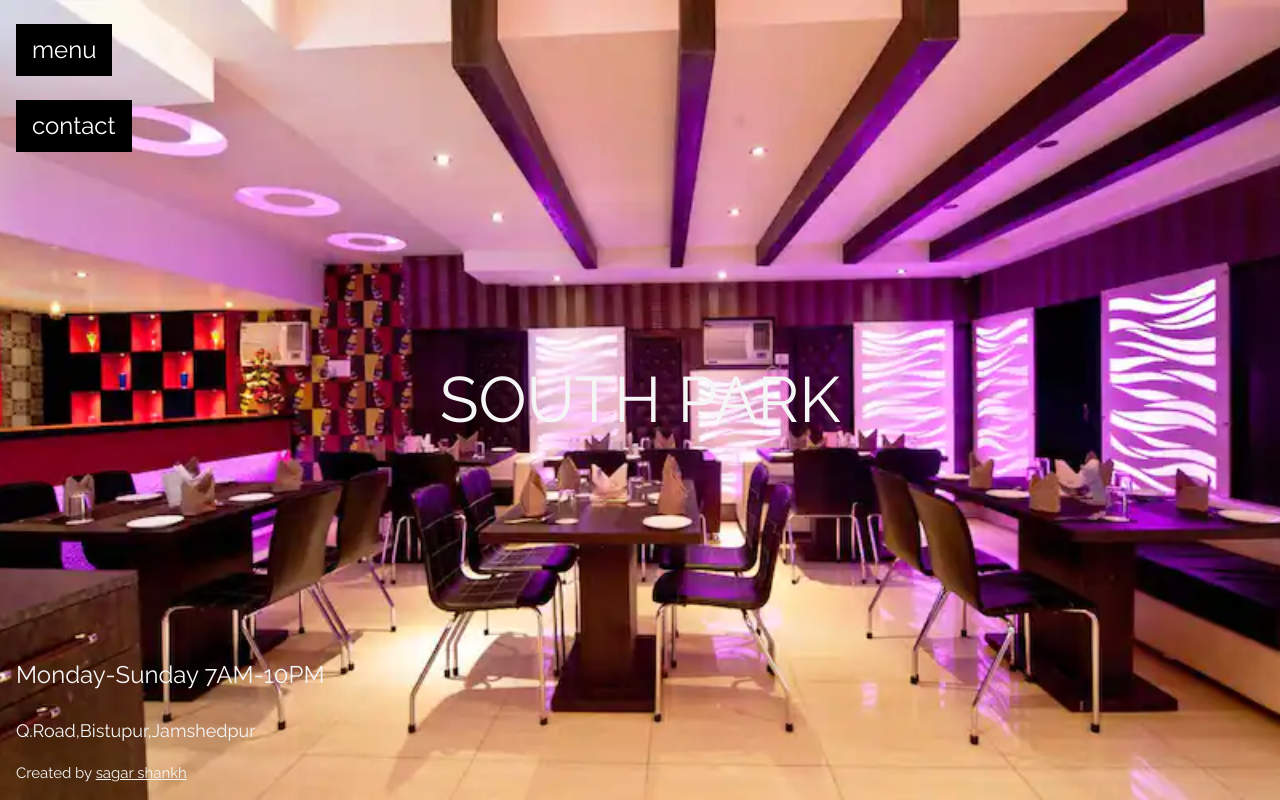
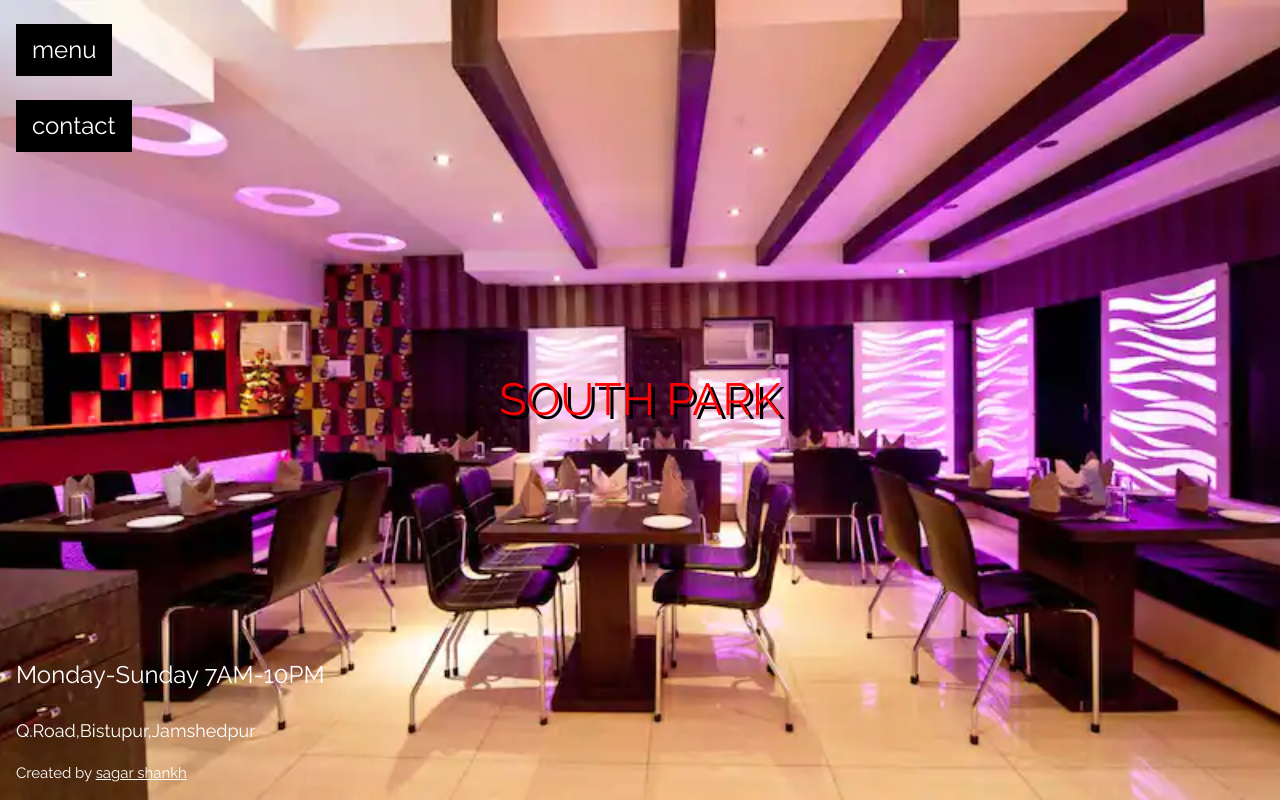
Before and after one commit to Sagar1235/menu-card, a plain HTML site: page index.html in a window 1280 px wide. Drawn offline with nearby package versions, Linux system fonts and the light colour scheme.

Commit message:
Update index.html

```diff
--- a/index.html
+++ b/index.html
@@ -14,7 +14,11 @@ body, html {height: 100%}
   background-position: center;
   background-size: cover;
 }
-p{color:#F5F5F5;}
+#p1{text-align: center;
+				text-transform: uppercase;
+				color:red;
+				font-size:45px;
+				text-shadow:4px 4px black;}
 
 
 </style>
@@ -22,7 +26,7 @@ p{color:#F5F5F5;}
 
 <div class="bgimg w3-display-container w3-text-white">
   <div class="w3-display-middle w3-jumbo">
-    <p>SOUTH PARK</p>
+    <p id="p1">SOUTH PARK</p>
 
   </div>
   <div class="w3-display-topleft w3-container w3-xlarge">
```
